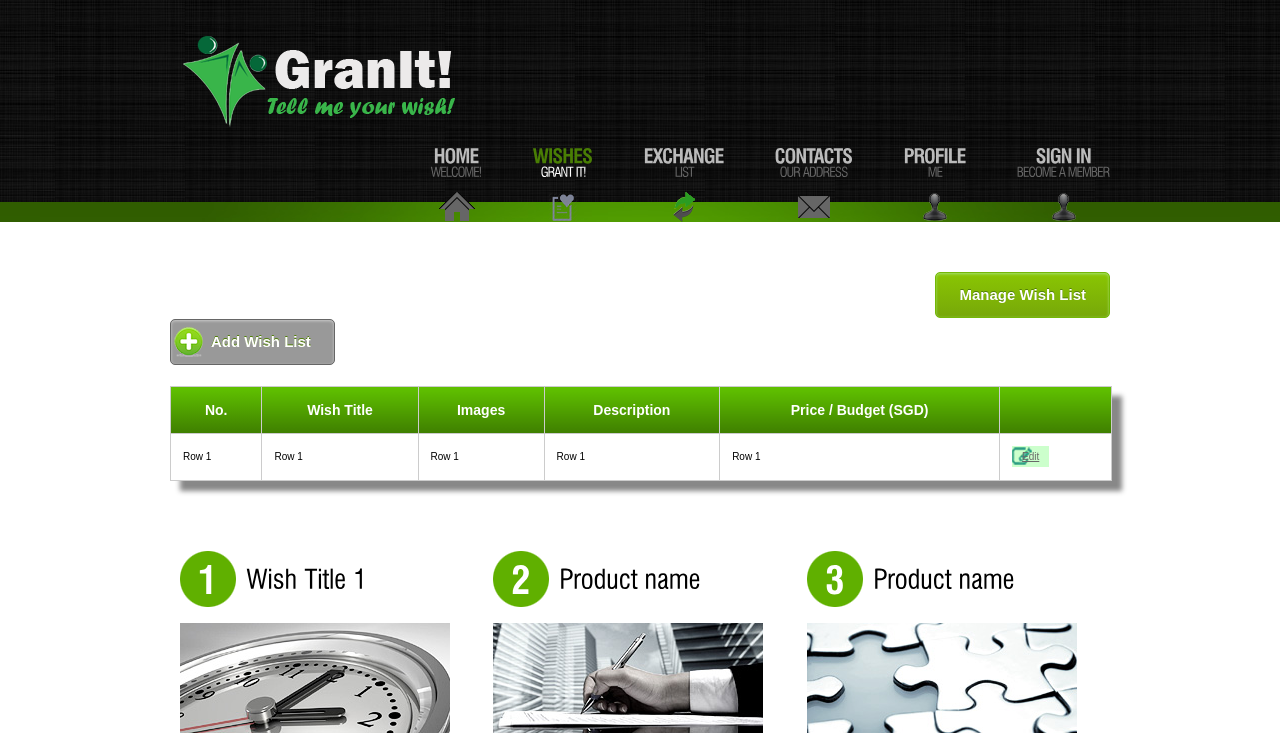
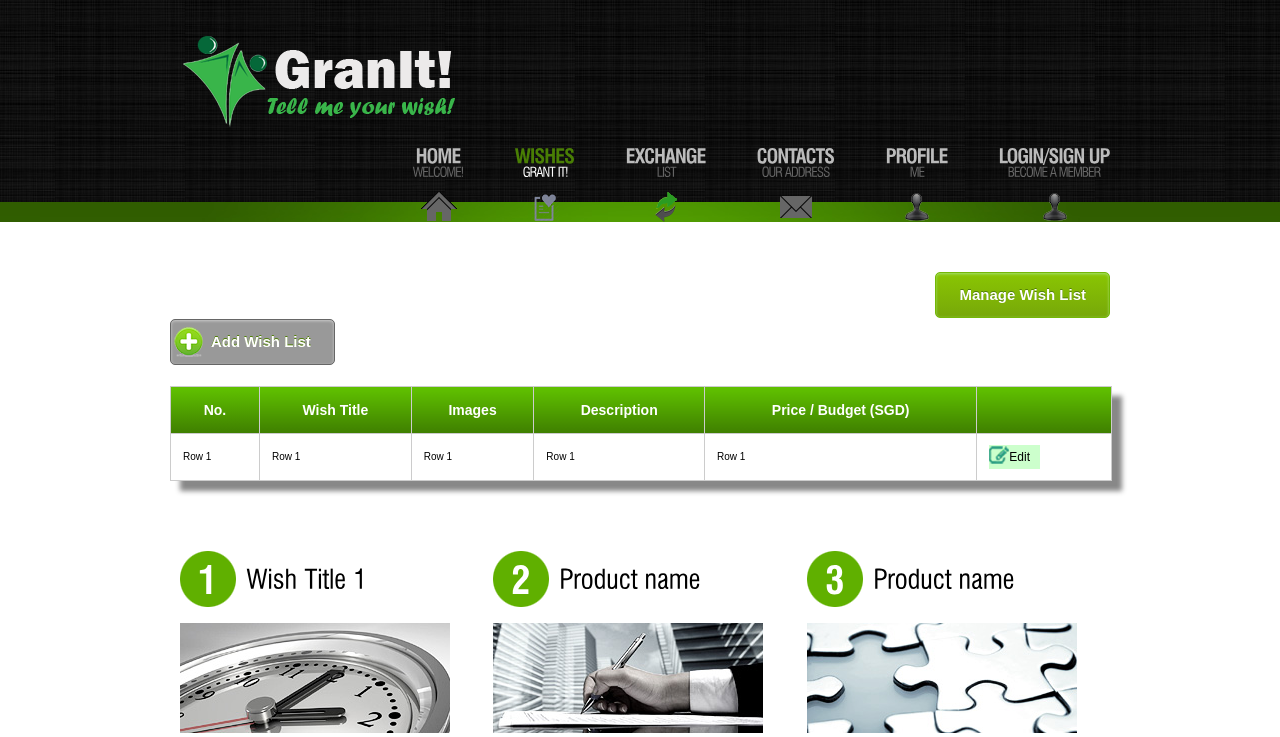
Before and after one commit to Stephanie199/GrantIt, a PHP site: page /Wishes.html in a window 1280 px wide. Shown: the top 737 px of the page. Run offline with PHP 8.4, Linux system fonts and the light colour scheme.

Commit message:
changes again

```diff
--- a/Contacts.html
+++ b/Contacts.html
@@ -45,7 +45,7 @@
                         <li id="nav3"><a href="Exchange.html">Exchange<span>List</span></a></li>
 						<li id="nav5" class="active"><a href="Contacts.html">Contacts<span>Our Address</span></a></li>
                         <li id="nav2"><a href="#">Profile<span>Me</span></a></li> <!-- After login -->
-                        <li id="nav6"><a href="#">Sign In<span>Become a Member</span></a></li> <!-- Before login -->
+                        <li id="nav6"><a href="#">Login/Sign Up<span>Become a Member</span></a></li> <!-- Before login -->
 					</ul>
 				</nav>
 				</div>
--- a/Wishes.html
+++ b/Wishes.html
@@ -47,7 +47,7 @@
                         <li id="nav3"><a href="Exchange.html">Exchange<span>List</span></a></li>
 						<li id="nav5"><a href="Contacts.html">Contacts<span>Our Address</span></a></li>
                         <li id="nav2"><a href="#">Profile<span>Me</span></a></li> <!-- After login -->
-                        <li id="nav2"><a href="#">Sign In<span>Become a Member</span></a></li> <!-- Before login -->
+                        <li id="nav2"><a href="#">Login/Sign Up<span>Become a Member</span></a></li> <!-- Before login -->
 					</ul>
 				</nav>
 				</div>
--- a/css/style.css
+++ b/css/style.css
@@ -233,7 +233,7 @@ footer a:hover{}
 
 
 /* ============================= Manage Wish/Exchange Table ============================= */
-.table_icon_edit {padding: 5px 10px; margin-right: 3px; background: url(../images/table_icon_edit.png) no-repeat #CFC;}
+.table_icon_edit {padding: 5px 10px 5px 20px; margin-right: 5px; background: url(../images/table_icon_edit.png) no-repeat #CFC; color:#000; text-decoration:none; font:"Trebuchet MS", Arial, Helvetica, sans-serifs; font-size:12px;}
 .CSSTableGenerator {
 	margin:20px 0 60px 0;padding:0px;
 	width:100%;
@@ -284,7 +284,6 @@ footer a:hover{}
 	-webkit-border-bottom-left-radius:0px;
 	border-bottom-left-radius:0px;
 }
-.CSSTableGenerator tr:hover td{background-color: #CFC; }
 .CSSTableGenerator tr:nth-child(odd){ background-color:#d4ffaa; }
 .CSSTableGenerator tr:nth-child(even){ background-color:#ffffff; }
 .CSSTableGenerator td{
```
